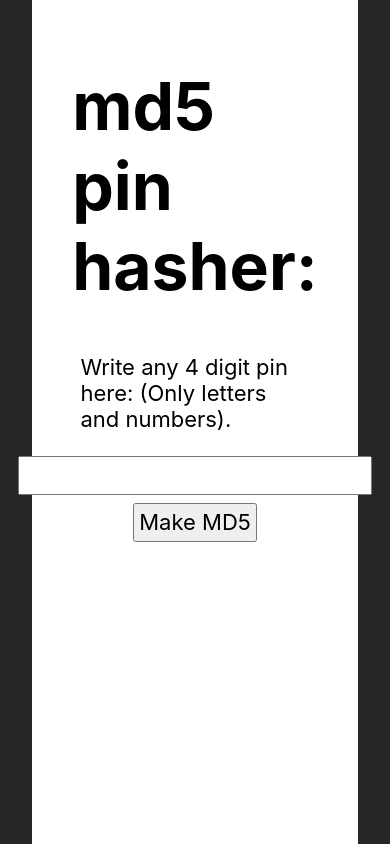
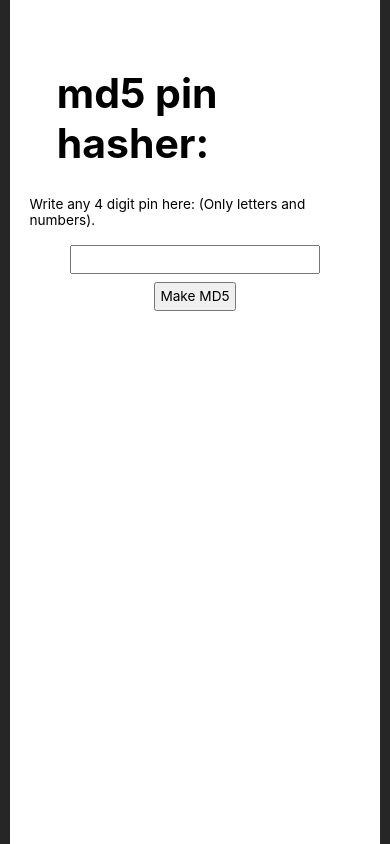
Before and after one commit to eamon0989/hashing, a plain HTML site: page index.html in a window 390 px wide. Drawn offline with Linux system fonts and the light colour scheme.

Commit message:
fixed styling, responsiveness and font sizing

```diff
--- a/style.css
+++ b/style.css
@@ -1,12 +1,13 @@
 * {
     padding: 0;
     margin: 0;
-    font-size: 22px;
+    font-size: 3.5vmin;
     font-family: -apple-system, BlinkMacSystemFont, 'Segoe UI', Roboto, Oxygen, Ubuntu, Cantarell, 'Open Sans', 'Helvetica Neue', sans-serif;
 }
 
 body {
-    grid-template-columns: 1fr min(65ch, calc(100% - 64px)) 1fr;
+    grid-template-columns: 1fr min(60ch, calc(100% - 20px)) 1fr;
+    grid-column-gap: 10px;
     display: grid;
     justify-content: center;
     background: #262626;
@@ -25,7 +26,8 @@ button {
     grid-column: 2;
     place-items: center;
     background: white;
-    padding: 1rem 2rem;
+    padding-top: 3rem;
+    padding-inline: 5vw;
 }
 
 h1, h2 {
@@ -38,7 +40,7 @@ h1, h2 {
 form {
     display: grid;
     place-items: center;
-    padding: 0.7rem;
+    padding: 1rem 0rem;
     grid-column: 2;
     justify-content: center;
 }
@@ -66,12 +68,13 @@ input {
     text-align: center;
     margin: .5vh;
     padding: 0.5vh;
+    width: 100%;
 }
 
 p {
     display: grid;
     text-justify:inter-word;
-    padding: 0.2rem;
+    /* padding: 0.2rem; */
     font-size: 1em;
 }
 
@@ -112,12 +115,12 @@ p {
 }
 
 .returnPin {
-  padding:2rem;
+  padding-top: 2rem;
 }
 
 #container2 {
     display: none;
-    padding: 3rem 3rem;
+    /* padding: 3rem 3rem; */
 }
 
 #showmd5Center {
@@ -134,7 +137,7 @@ p {
     place-items: center;
     display: grid;
     display: none;
-    padding: 3rem 3rem;
+    /* padding: 3rem 3rem; */
     padding-top: 6rem;
 }
 
@@ -158,6 +161,7 @@ p {
   place-items: center;
   padding: 1rem;
   padding-bottom: 2rem;
+  word-break: break-word;
 }
 
 #hashesChecked {
@@ -169,6 +173,8 @@ p {
 #hashWas {
   grid-column: 2;
   place-items: center;
+  word-break: break-word;
+  text-align: center;
 }
 
 #output {
```
